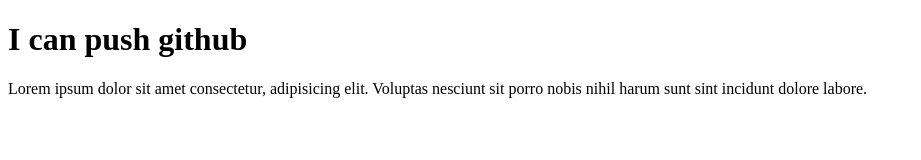
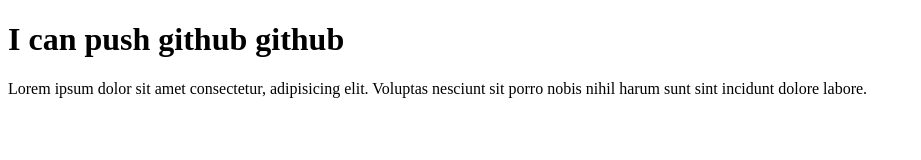
Before and after one commit to naheda2022/my-first-repo, a plain HTML site: page index.html in a window 1280 px wide. Shown: the whole page, without its empty margins (0-921 px from the left). Drawn offline with Linux system fonts and the light colour scheme.

Commit message:
head correction

```diff
--- a/index.html
+++ b/index.html
@@ -7,7 +7,7 @@
     <title>my first github repo</title>
 </head>
 <body>
-   <h1>I can push github</h1>
+   <h1>I can push github github</h1>
    <p>Lorem ipsum dolor sit amet consectetur, adipisicing elit. Voluptas nesciunt sit porro nobis nihil harum sunt sint incidunt dolore labore.</p>
 </body>
 </html>
```
